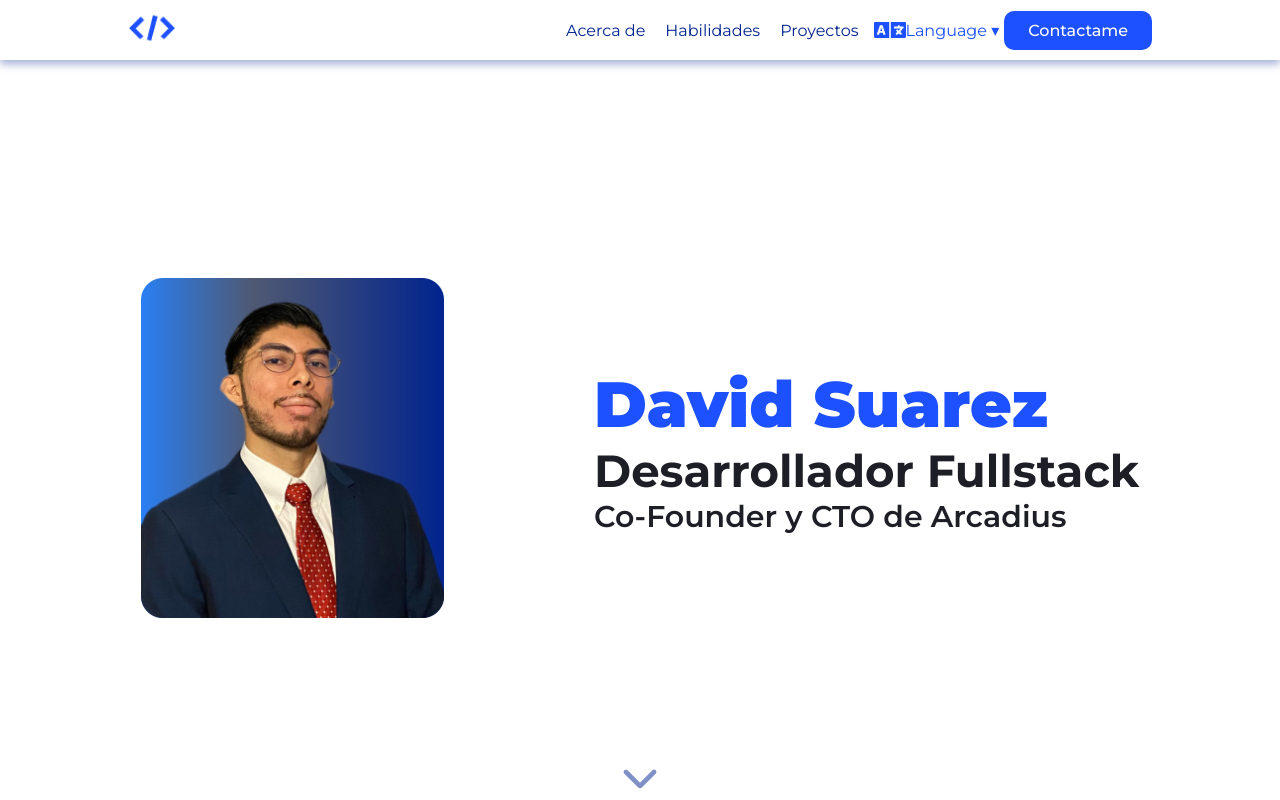
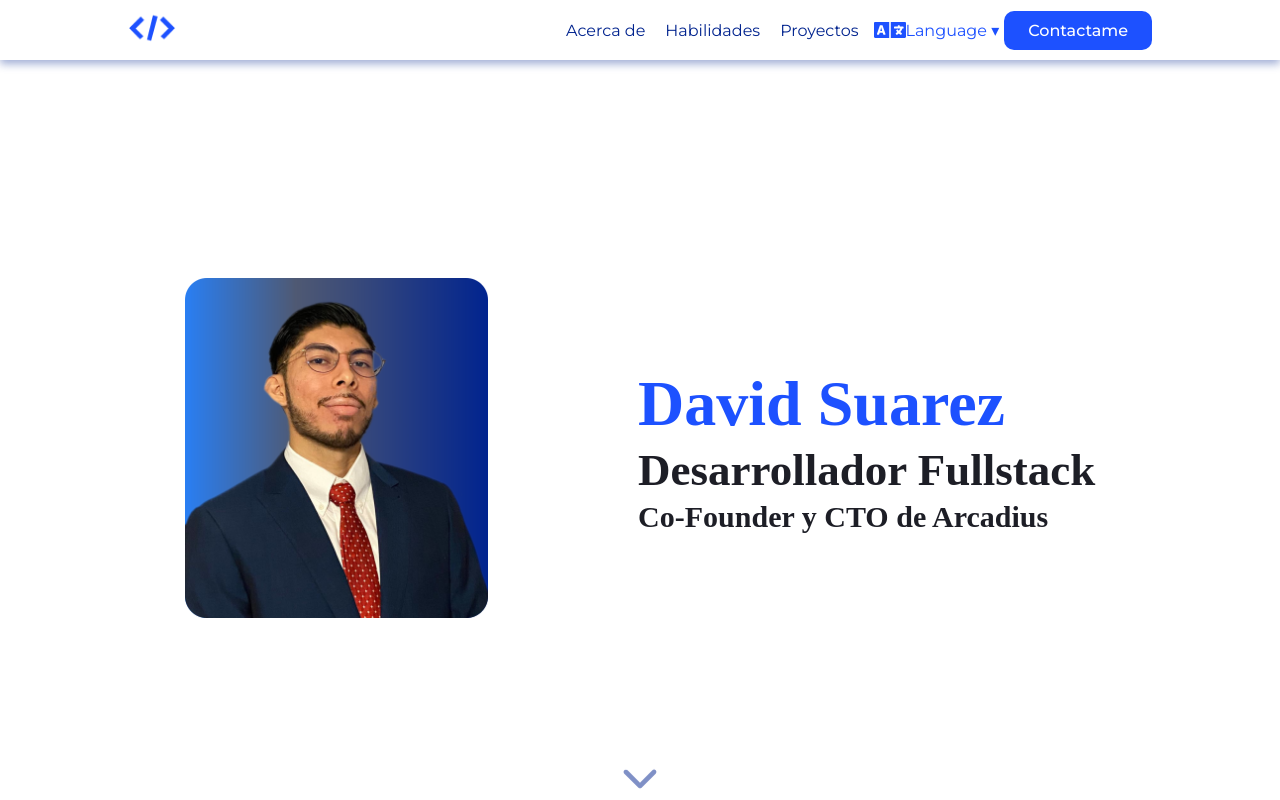
Before and after one commit to DevEscanor/PortafolioDevSam, a React (Create React App) app: page / in a window 1280 px wide. Shown: the top 800 px of the page. Built offline with nearby package versions, Linux system fonts and the light colour scheme.

Commit message:
Actualizacion de fuente en la seccion Hero. Fuente(Libertinus Serif)

```diff
--- a/src/website/components/hero/hero.css
+++ b/src/website/components/hero/hero.css
@@ -1,3 +1,31 @@
+/* Estilos específicos para Hero con Libertinus Serif */
+.heroH1 {
+  font-family: 'Libertinus Serif', serif !important;
+  font-style: normal;
+  font-weight: 700;
+  font-size: 64px;
+  line-height: 78px;
+  color: var(--azul);
+}
+
+.heroH2 {
+  font-family: 'Libertinus Serif', serif !important;
+  font-style: normal;
+  font-weight: 700;
+  font-size: 45px;
+  line-height: 55px;
+  color: var(--azul-obscuro);
+}
+
+.heroH3 {
+  font-family: 'Libertinus Serif', serif !important;
+  font-style: normal;
+  font-weight: 600;
+  font-size: 30px;
+  line-height: 37px;
+  color: var(--azul-obscuro);
+}
+
 .heroContainer{
   margin-top: 50px;
   width: 100%;
@@ -22,6 +50,8 @@
   display: flex;
   flex-direction: column;
 }
+/* Clases originales comentadas para usar Libertinus Serif */
+/*
 .heroH1{
 font-family: 'Montserrat',sans-serif;
 font-style: normal;
@@ -46,6 +76,7 @@ font-size: 30px;
 line-height: 37px;
   color: var(--azul-obscuro);
 }
+*/
 .linkSvg{
   position:absolute;
   bottom:0;
```
